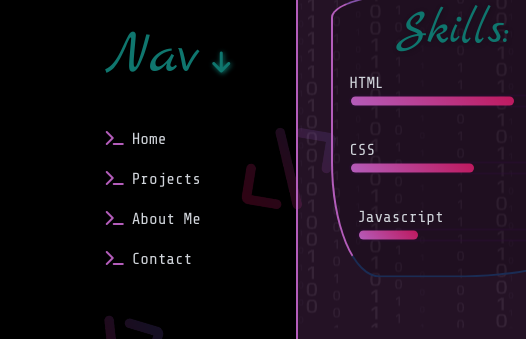
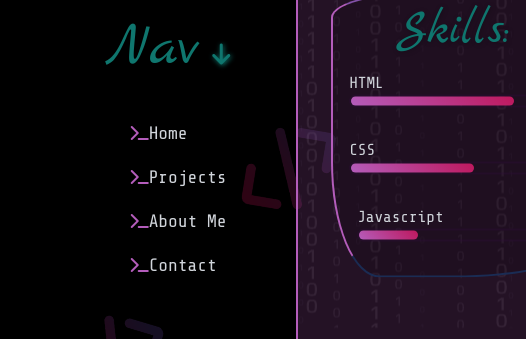
Before and after one commit to ab1820/Website2.0, a website: page index.html in a window 1280 px wide. Shown: the part 485-824 px from the top of the page, 0-526 px from the left. Drawn offline with nearby package versions, Linux system fonts and the light colour scheme.

Commit message:
realigning the nav

```diff
--- a/index.html
+++ b/index.html
@@ -42,14 +42,14 @@
           <i
             class="fa-sharp fa-solid fa-arrow-down text-2xl pl-2 text-teal-700 arrow"
           ></i>
-          <div class="nav-items">
+          <div class="nav-items translate-x-[10%] extraLg:translate-x-[20%]">
             <ul
-              class="text-left pl-8 font-body dropdown-content extraLg:block odd:-ml-8"
+              class="text-left font-body dropdown-content extraLg:block"
             >
               <li class="py-2 hover:translate-x-2 ease-in duration-300">
                 <i class="fa-sharp fa-solid fa-terminal text-[#b45dbb]"></i
                 ><a
-                  class="text-gray-300 pl-2 nav-links hover:text-teal-700 links"
+                  class="text-gray-300 nav-links hover:text-teal-700 links text-lg"
                   href="/"
                   >Home</a
                 >
@@ -57,7 +57,7 @@
               <li class="py-2 hover:translate-x-2 ease-in duration-300">
                 <i class="fa-sharp fa-solid fa-terminal text-[#b45dbb]"></i
                 ><a
-                  class="text-gray-300 pl-2 hover:text-teal-700 links"
+                  class="text-gray-300  hover:text-teal-700 links text-lg"
                   href="#"
                   >Projects</a
                 >
@@ -65,7 +65,7 @@
               <li class="py-2 hover:translate-x-2 ease-in duration-300">
                 <i class="fa-sharp fa-solid fa-terminal text-[#b45dbb]"></i
                 ><a
-                  class="text-gray-300 pl-2 hover:text-teal-700 links"
+                  class="text-gray-300 hover:text-teal-700 links text-lg"
                   href="#"
                   >About Me</a
                 >
@@ -73,7 +73,7 @@
               <li class="py-2 hover:translate-x-2 ease-in duration-300">
                 <i class="fa-sharp fa-solid fa-terminal text-[#b45dbb]"></i
                 ><a
-                  class="text-gray-300 pl-2 hover:text-teal-700 links"
+                  class="text-gray-300 hover:text-teal-700 links text-lg"
                   href="#"
                   >Contact</a
                 >
```
Also changed, not shown: src/input.css (+2 -8 lines), dist/output.css.
